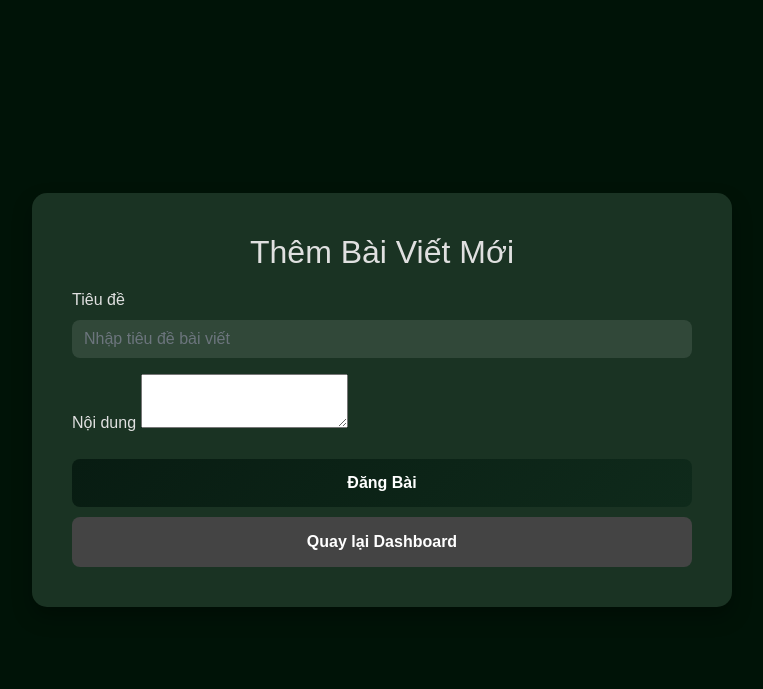
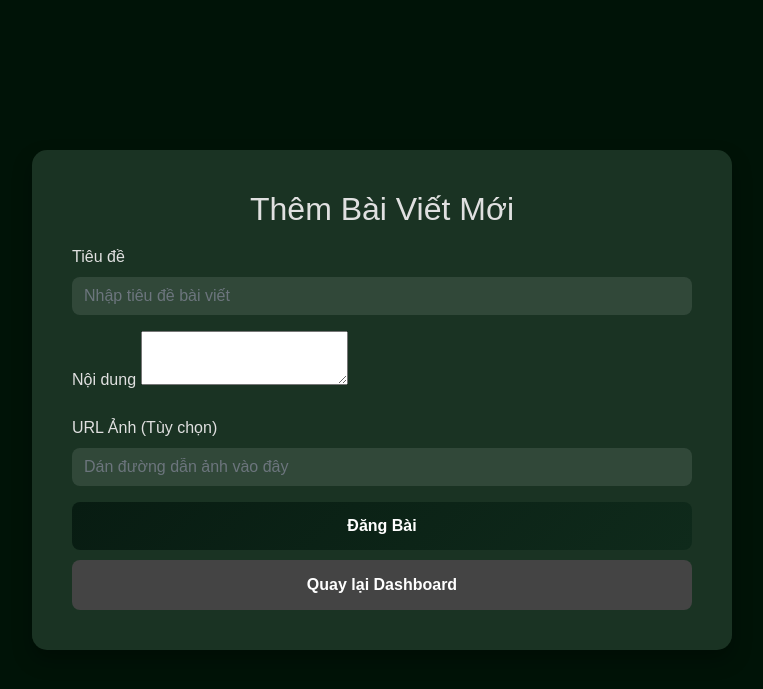
Before and after one commit to LinhHaTranNha/EXPENSE-MANAGEMENT, a Flask app: page /add_post in a window 1280 px wide. Shown: the top 689 px of the page, without its empty margins (258-1021 px from the left). Run offline with Flask 3, Linux system fonts and the light colour scheme; the visitor is signed in with stand-in values (Sample User, id 1); some libraries are stand-ins or nearby versions.

Commit message:
fix chart-6

```diff
--- a/app.py
+++ b/app.py
@@ -610,12 +610,9 @@ def add_post():
     if request.method == "POST":
         title = request.form.get("title")
         content = request.form.get("content")
+        image_url = request.form.get("image_url")  # Lấy URL ảnh
 
-        if not title or not content:
-            flash("Vui lòng nhập đầy đủ thông tin!", "danger")
-            return redirect(url_for("add_post"))
-
-        new_post = Post(title=title, content=content, user_id=current_user.id)
+        new_post = Post(title=title, content=content, image_url=image_url, user_id=current_user.id)
         db.session.add(new_post)
         db.session.commit()
 
--- a/models.py
+++ b/models.py
@@ -57,5 +57,8 @@ class Post(db.Model):
     id = db.Column(db.Integer, primary_key=True)
     title = db.Column(db.String(255), nullable=False)
     content = db.Column(db.Text, nullable=False)
+    image_url = db.Column(db.String(255), nullable=True)  # 🔹 Cột ảnh bài viết
     user_id = db.Column(db.Integer, db.ForeignKey("user.id"), nullable=False)
     created_at = db.Column(db.DateTime, default=db.func.current_timestamp())
+
+    user = db.relationship("User", backref="posts")  # Liên kết với bảng User
--- a/templates/add_post.html
+++ b/templates/add_post.html
@@ -95,12 +95,23 @@
     /* 📌 CKEditor */
     .ck-editor__editable {
       background: #1a3323 !important;
-      /* Nền tối để phù hợp giao diện */
       color: #e0e0e0 !important;
-      /* Chữ màu sáng để dễ nhìn */
       border-radius: 8px;
       padding: 10px;
       min-height: 300px;
+    }
+
+    /* 📌 Hiển thị ảnh từ URL */
+    .image-preview {
+      margin-top: 15px;
+      display: none;
+      text-align: center;
+    }
+
+    .image-preview img {
+      max-width: 100%;
+      border-radius: 8px;
+      box-shadow: 0px 4px 10px rgba(0, 0, 0, 0.3);
     }
   </style>
 </head>
@@ -114,12 +125,23 @@
       <form method="POST">
         <div class="form-group">
           <label>Tiêu đề</label>
-          <input type="text" name="title" class="form-control" placeholder="Nhập tiêu đề bài viết">
+          <input type="text" name="title" class="form-control" placeholder="Nhập tiêu đề bài viết" required>
         </div>
 
         <div class="form-group">
           <label>Nội dung</label>
           <textarea name="content" id="editor"></textarea>
+        </div>
+
+        <div class="form-group">
+          <label>URL Ảnh (Tùy chọn)</label>
+          <input type="text" id="imageUrl" name="image_url" class="form-control"
+            placeholder="Dán đường dẫn ảnh vào đây">
+        </div>
+
+        <!-- Hiển thị ảnh từ URL -->
+        <div class="image-preview" id="imagePreview">
+          <img id="previewImg" src="" alt="Xem trước ảnh">
         </div>
 
         <button type="submit" class="btn btn-custom btn-submit">Đăng Bài</button>
@@ -150,6 +172,20 @@
       .catch(error => {
         console.error(error);
       });
+
+    // Xem trước ảnh từ URL nhập vào
+    document.getElementById("imageUrl").addEventListener("input", function () {
+      const imageUrl = this.value.trim();
+      const previewContainer = document.getElementById("imagePreview");
+      const previewImg = document.getElementById("previewImg");
+
+      if (imageUrl) {
+        previewImg.src = imageUrl;
+        previewContainer.style.display = "block";
+      } else {
+        previewContainer.style.display = "none";
+      }
+    });
   </script>
 </body>
 
```
